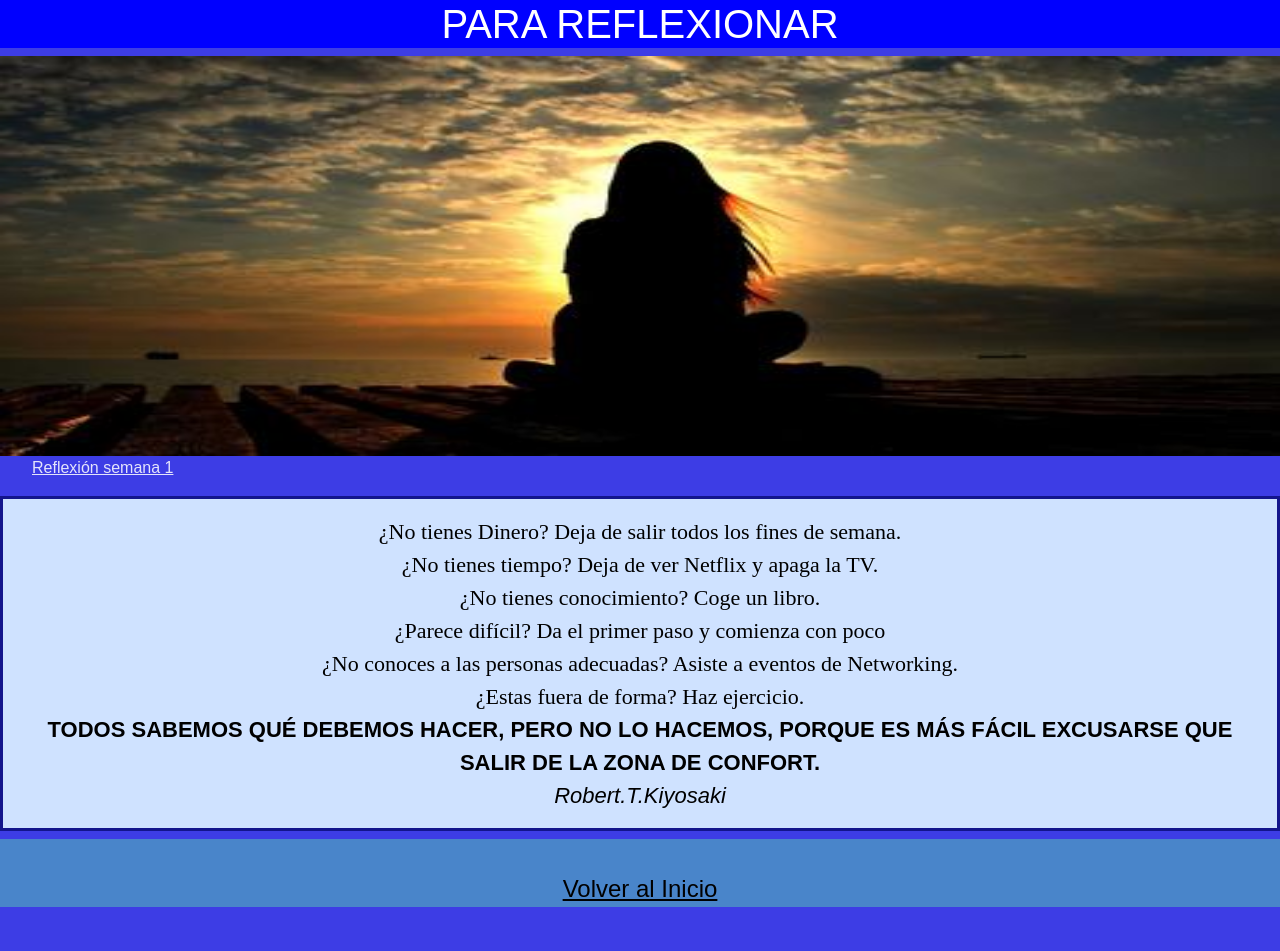
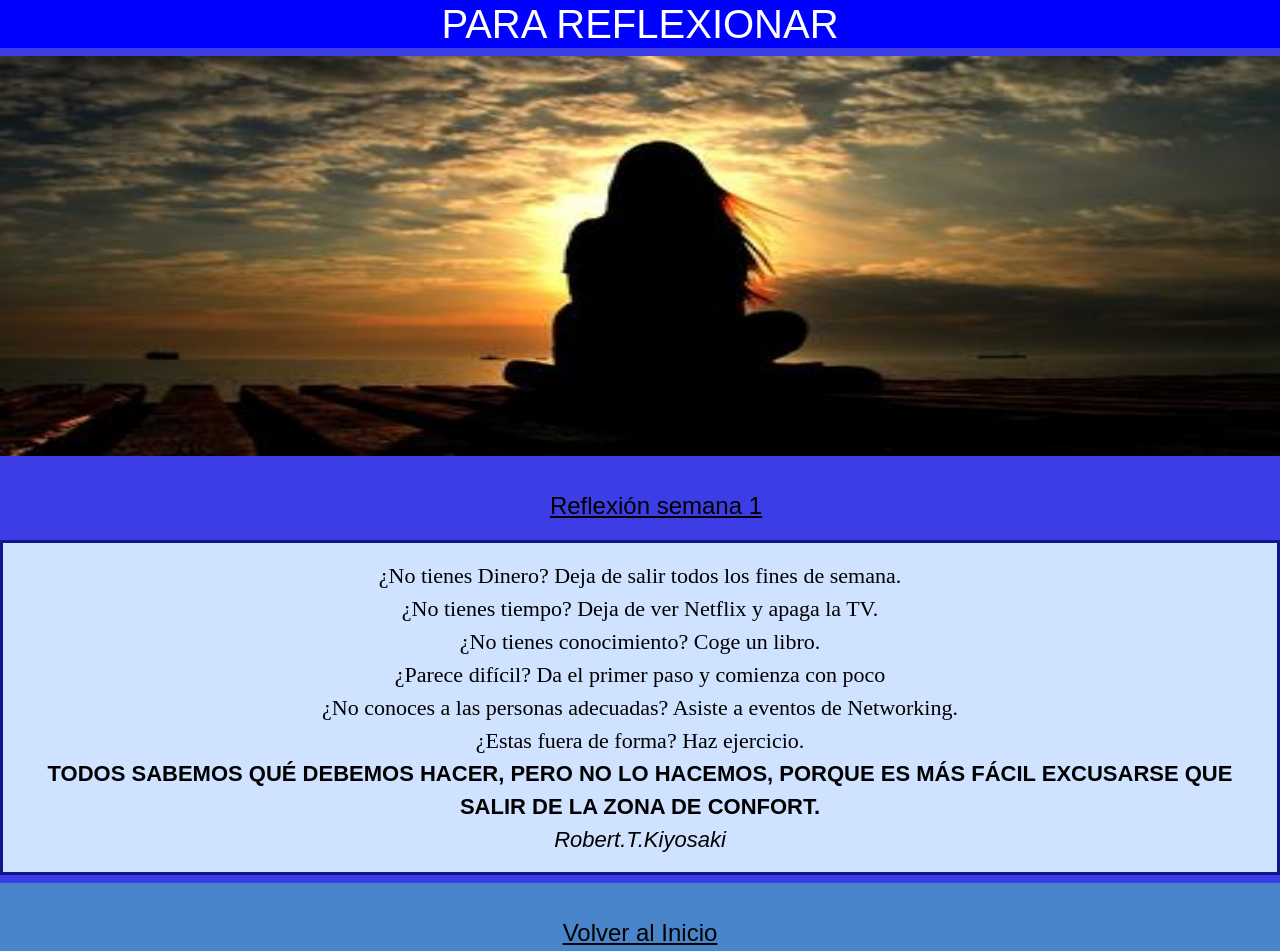
Before and after one commit to Luis-Amaro/Miprimerproyecto, a plain HTML site: page pages/reflexion.html in a window 1280 px wide. Before the commit the page ends 907 px from the top, so only its background shows below. Drawn offline with nearby package versions, Linux system fonts and the light colour scheme.

Commit message:
Finalizacion de arreglos previo entrega

```diff
--- a/pages/reflexion.html
+++ b/pages/reflexion.html
@@ -14,7 +14,7 @@
     <img class="imgbgreflexion" src="../images/reflexion.jpeg" alt="mujer mirando al horizonte reflexionando">
     <nav>
         <ul>
-             <li><a class="enlacefootercomunidad" href="#Reflexion-semana-1">Reflexión semana 1</a><!--también podria ir creando estas reflexiones en diferentes archivos para que se vea solo la lista y se dirija a cada una, podríad dejar pior una semana cada reflexión y despues cambiar--></li>
+             <li><a class="enlacereflexion" href="#Reflexion-semana-1">Reflexión semana 1</a><!--también podria ir creando estas reflexiones en diferentes archivos para que se vea solo la lista y se dirija a cada una, podríad dejar pior una semana cada reflexión y despues cambiar--></li>
         </ul>
     </nav>
     </header>
--- a/style.css
+++ b/style.css
@@ -294,3 +294,10 @@ section p { font-family: "Playfair Display", serif;
             text-align: center;
         }
      }
+     .enlacereflexion{
+        display: flex;
+    color: black;
+    justify-content: center;
+    padding-top: 2rem;
+    font-size: 1.5rem;
+     }
```
